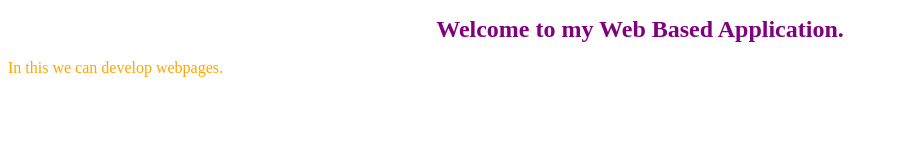
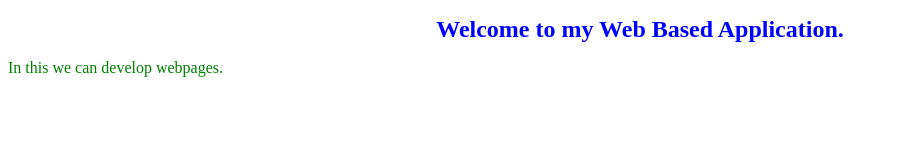
Before and after one commit to lahari-288/my-first-repo, a plain HTML site: page index.html in a window 1280 px wide. Shown: the whole page, without its empty margins (0-898 px from the left). Drawn offline with Linux system fonts and the light colour scheme.

Commit message:
Update index.html
update index.html

```diff
--- a/index.html
+++ b/index.html
@@ -1,10 +1,10 @@
 <!DOCTYPE html>
 <html>
 <head>
-<title>Welcome to Web Based Application</title>
+<title>Web Based Application</title>
 </head>
 <body>
-<h1 style="color: purple; font-size: 24px; text-align: center;">Welcome to my Web Based Application.</h1>
-<p style="color: orange; font-size: 16px;">In this we can develop webpages.</p>
+<h1 style="color: blue; font-size: 24px; text-align: center;">Welcome to my Web Based Application.</h1>
+<p style="color: green; font-size: 16px;">In this we can develop webpages.</p>
 </body>
 </html>
```
